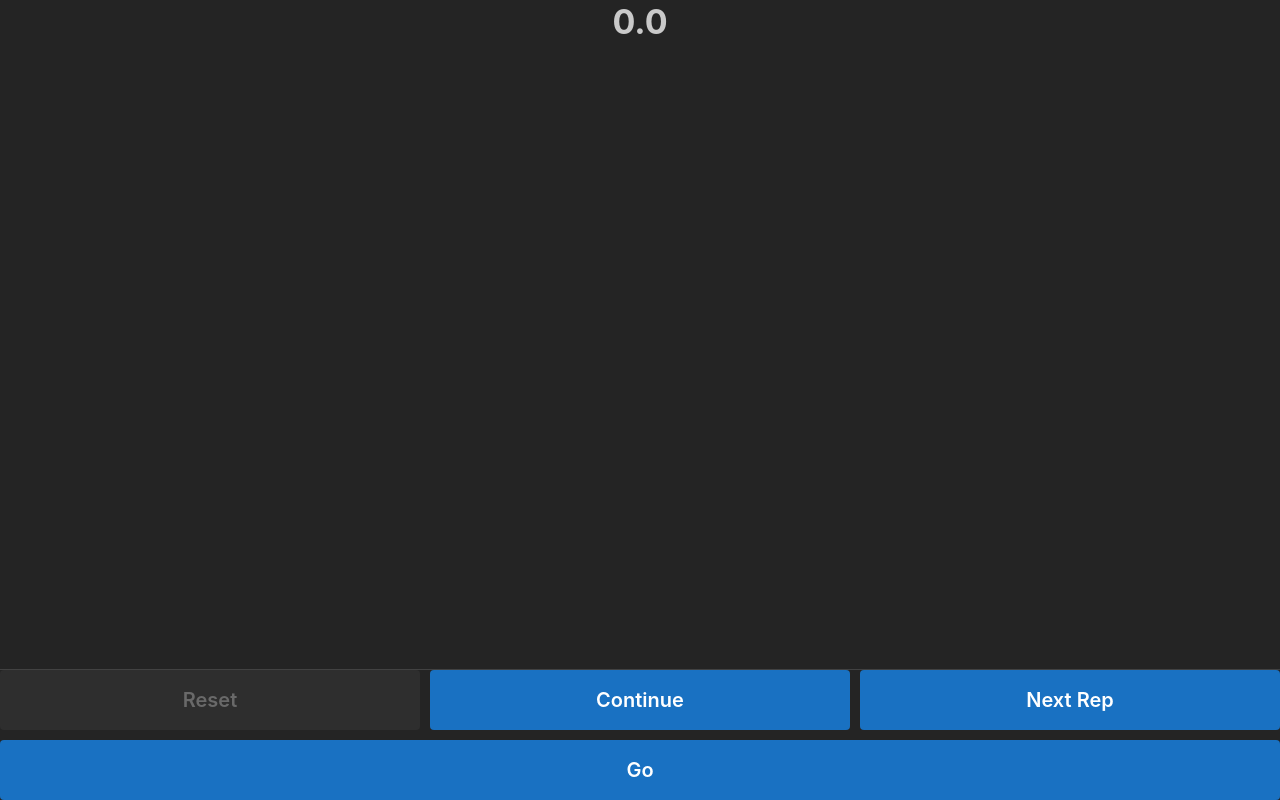
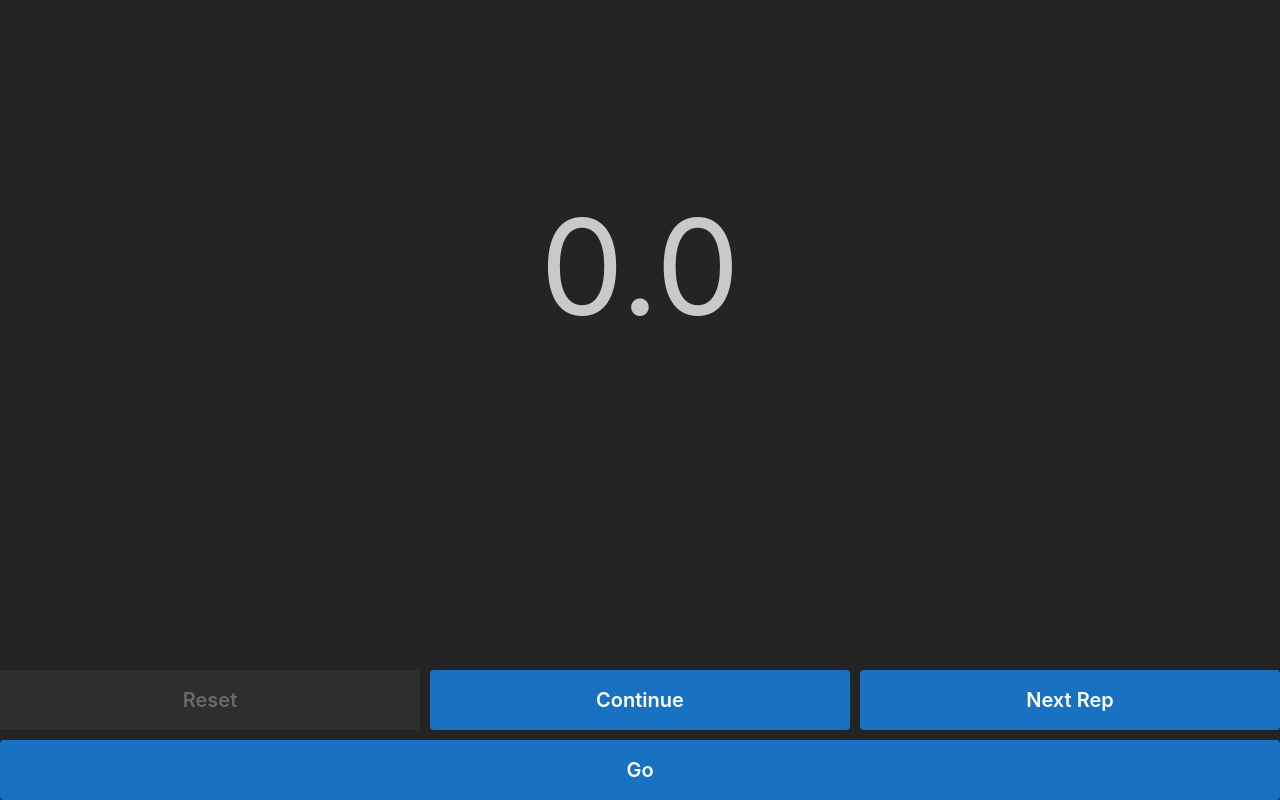
Before and after one commit to markkorput/pump, a Next.js app: page /timer in a window 1280 px wide. Built offline with nearby package versions, Linux system fonts and the light colour scheme.

Commit message:
Bigger timer font, moved from head to main content

```diff
--- a/app/components/Timer/Timer.tsx
+++ b/app/components/Timer/Timer.tsx
@@ -5,7 +5,7 @@ import { useTimerTime } from "@lib/timers";
 import { Controls } from "./Controls";
 import { Reps } from "./Reps";
 import { useRepsTimer } from "./useRepsTimer";
-import { Center, Title } from "@mantine/core";
+import { Center, Text } from "@mantine/core";
 
 export interface TimerProps {
   running?: boolean;
@@ -20,17 +20,16 @@ export const Timer = (props: TimerProps) => {
 
   return (
     <AppShell header={{ height: 200 }}>
-      <AppShell.Header withBorder={false}>
+      {/* <AppShell.Header withBorder={false}></AppShell.Header> */}
+      <AppShell.Main>
         <Center>
-          <Title>{currentTime}</Title>
+          <Text size="100pt">{currentTime}</Text>
         </Center>
-      </AppShell.Header>
-      <AppShell.Main>
         <Center>
           <Reps {...repsTimer} />
         </Center>
       </AppShell.Main>
-      <AppShell.Footer>
+      <AppShell.Footer withBorder={false}>
         <Controls {...repsTimer} current={current} />
       </AppShell.Footer>
     </AppShell>
```
